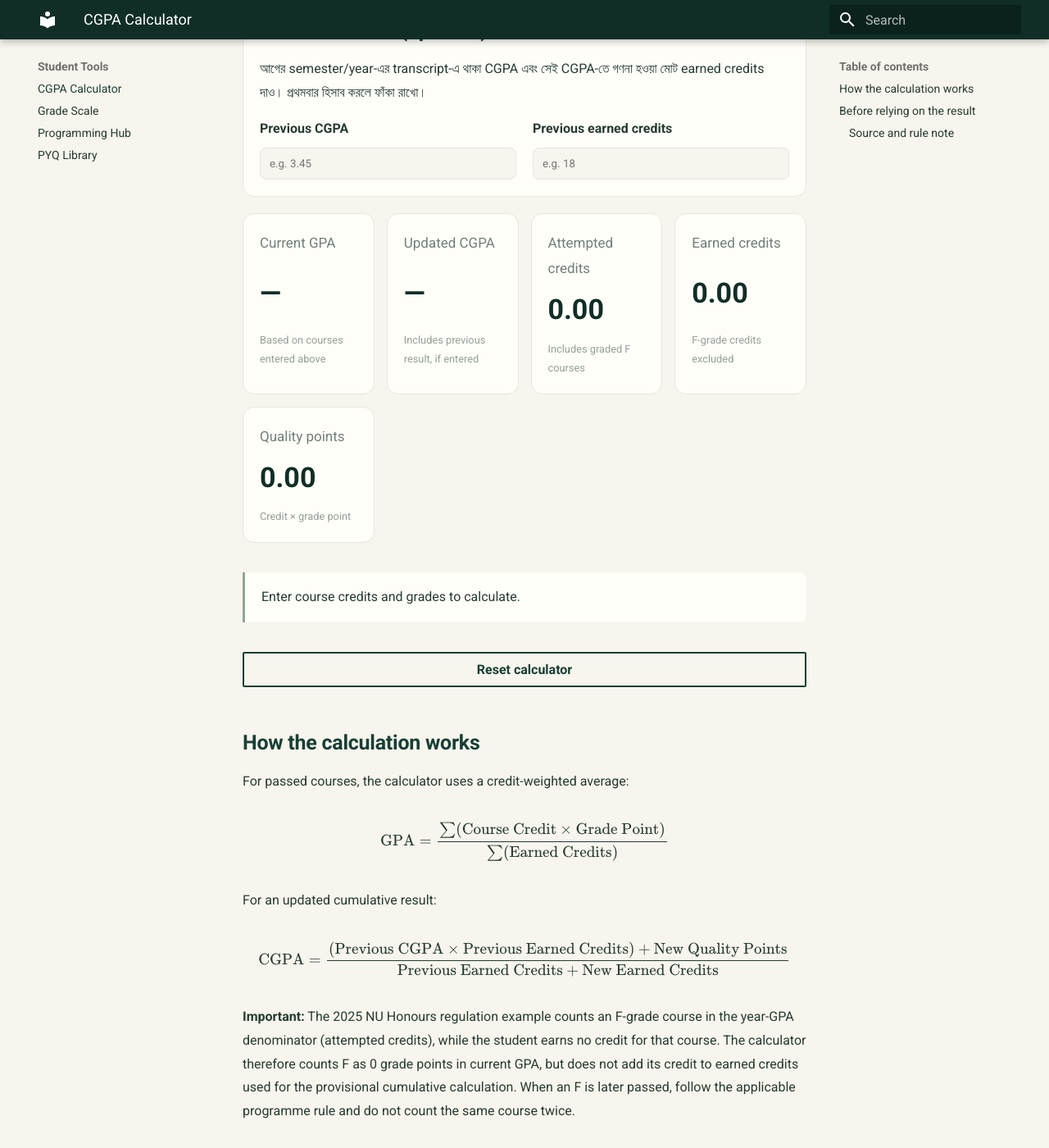
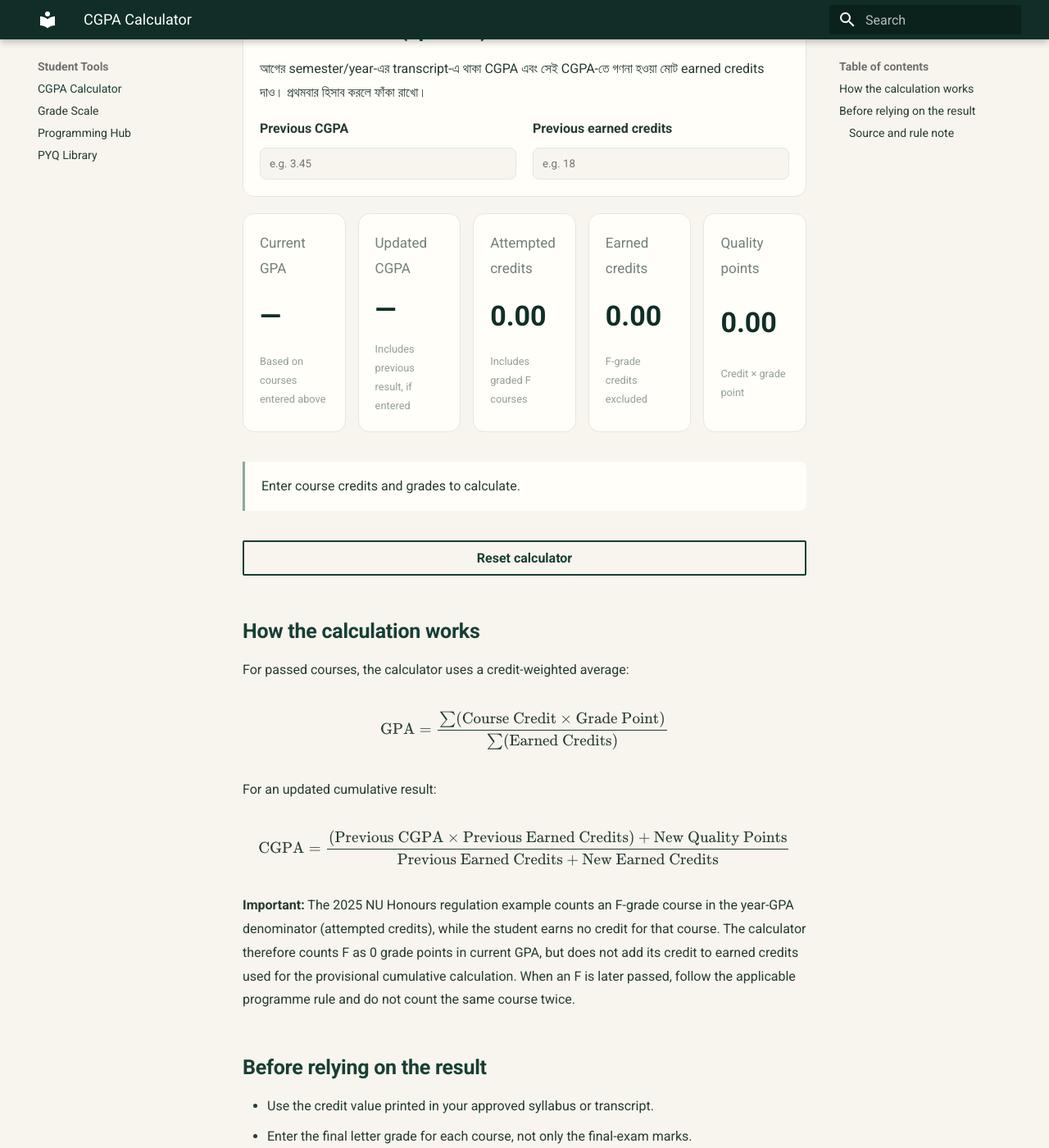
Before and after one commit to taimiyatahsin0-png/nu-cse-notes-store, an MkDocs documentation site: the page built from docs/tools/cgpa-calculator.md, in a window 1280 px wide and 1400 px high, scrolled down 762 px. Shown: the whole window at 82% size. Built offline with MkDocs 1.6.1 and Material for MkDocs 9.7.7, drawn with Linux system fonts in a browser that asks for light colours.

Commit message:
Adjust calculator layout for attempted and earned credit cards

```diff
--- a/docs/stylesheets/extra.css
+++ b/docs/stylesheets/extra.css
@@ -126,7 +126,7 @@ body {
 .cgpa-remove:disabled { opacity: .35; cursor: not-allowed; }
 .cgpa-previous-grid { display: grid; grid-template-columns: repeat(2, minmax(0, 1fr)); gap: 1rem; }
 .cgpa-previous-grid label { display: grid; gap: .4rem; font-weight: 600; }
-.cgpa-results { display: grid; grid-template-columns: repeat(4, minmax(0, 1fr)); gap: .75rem; }
+.cgpa-results { display: grid; grid-template-columns: repeat(5, minmax(0, 1fr)); gap: .75rem; }
 .cgpa-result-card { display: grid; gap: .25rem; }
 .cgpa-result-card span { color: var(--muted); font-size: .85rem; }
 .cgpa-result-card strong { font-size: 1.7rem; color: var(--forest-dark); }
```
